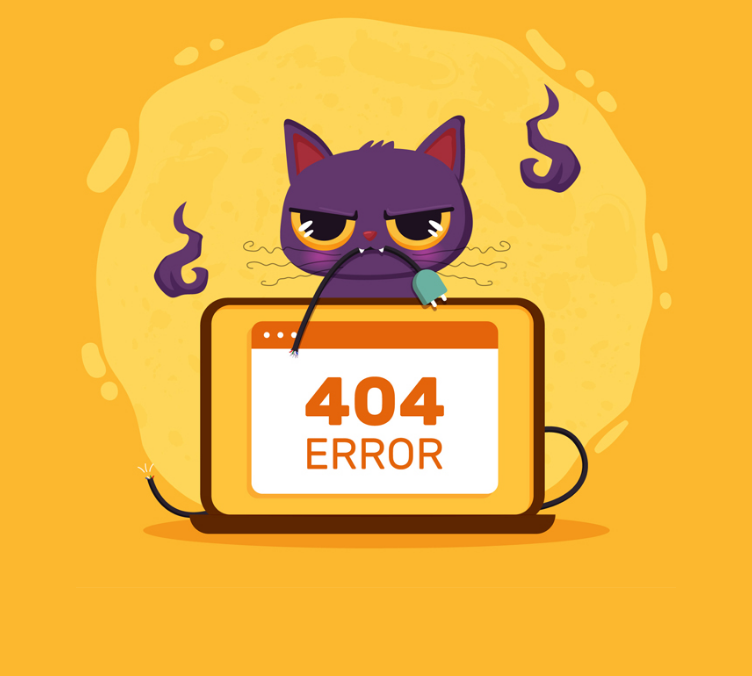
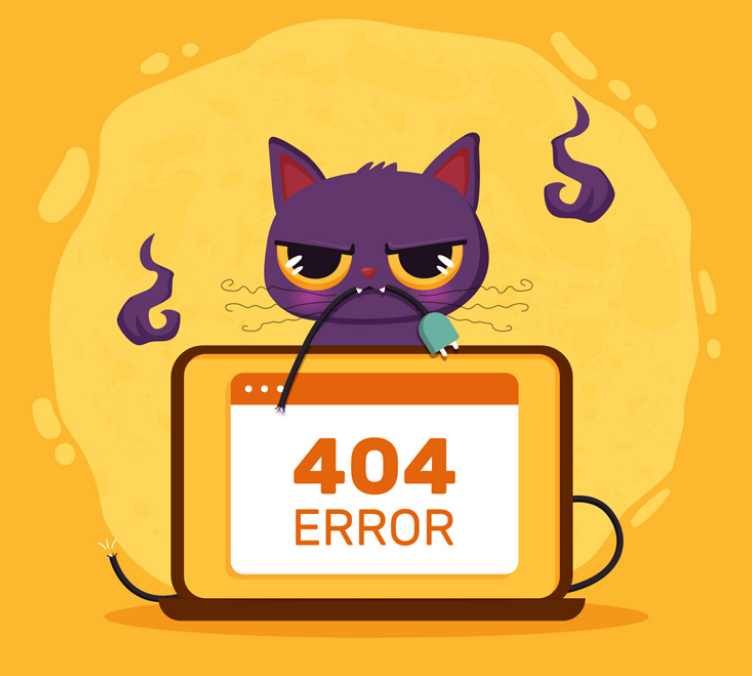
Before and after one commit to SarunasPet/3-piktas-katinas, a website: page index.html in a window 1280 px wide. Shown: the part 92-768 px from the top of the page, without its empty margins (264-1016 px from the left). Drawn offline with Linux system fonts and the light colour scheme.

Commit message:
img style

```diff
--- a/index.html
+++ b/index.html
@@ -13,7 +13,7 @@
             <h1>OOPS!</h1>
             <p>The Page You Requested Could Not Be Found.</p>
         </div>
-        <img src="./piktas_katinas_paveiksliukas.jpg" alt="Piktas katinas" style="margin-left: 20%; width: 60%;">
+        <img src="./piktas_katinas_paveiksliukas.jpg" alt="Piktas katinas">
     </main>
 </body>
 </html>
--- a/main.css
+++ b/main.css
@@ -24,3 +24,9 @@ p {
     margin: 0;
     text-align: center;
 }
+img {
+    display: block;
+    margin-left: auto;
+    margin-right: auto;
+    width: 70%;
+}
```
